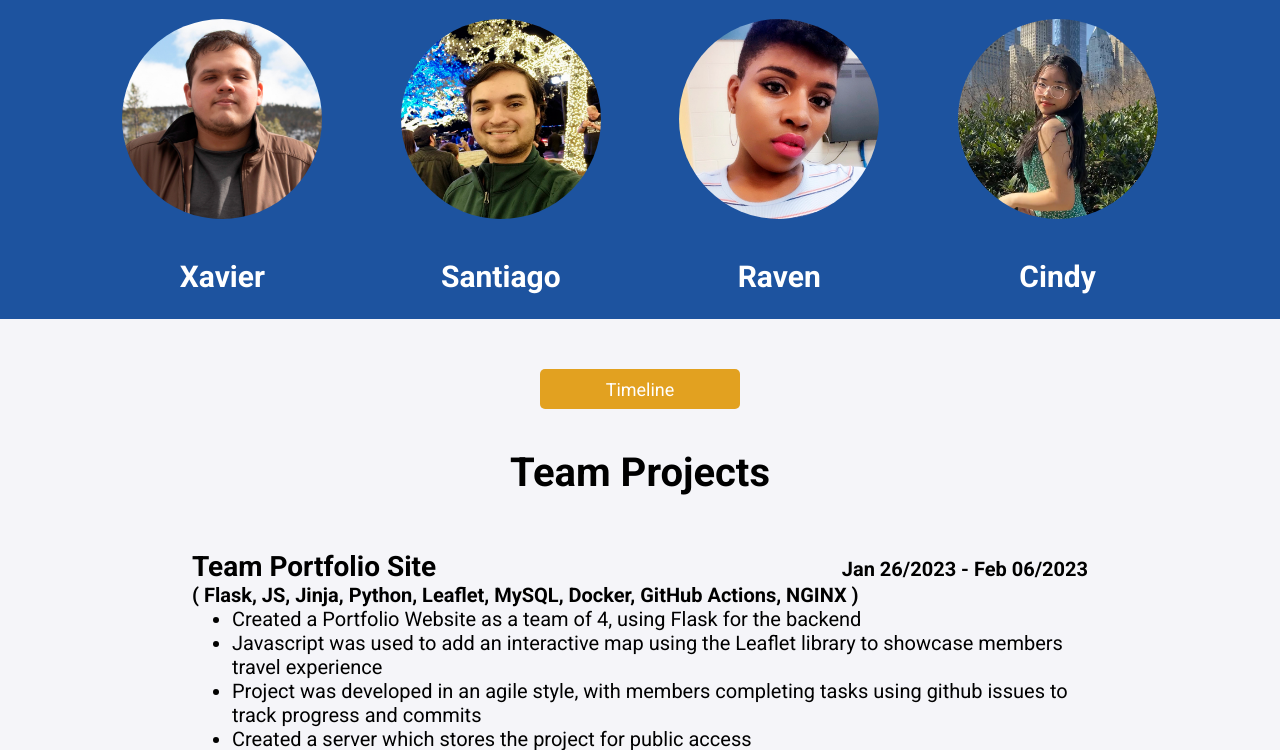
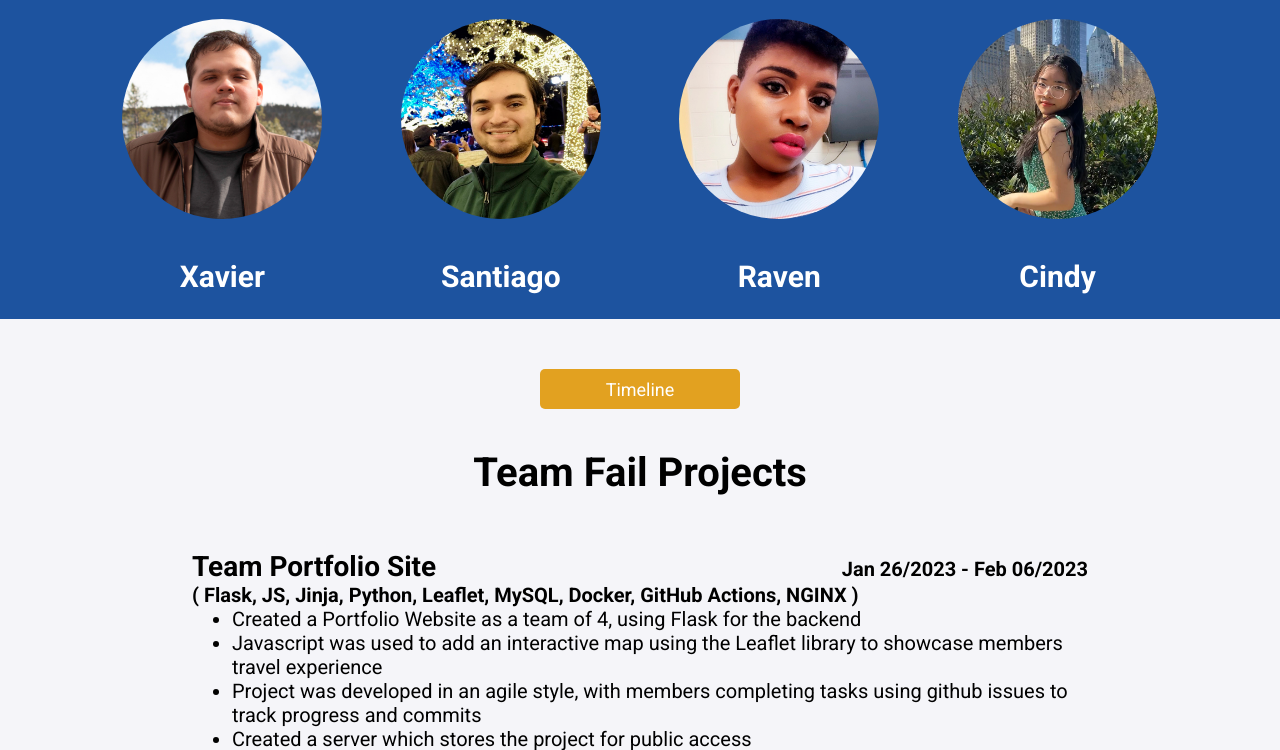
Before and after one commit to SantiagoVeraEspinoza/PersonalPortfolio, a Flask app: page / in a window 1280 px wide. Shown: the part 71-821 px from the top of the page. Run offline with Flask 2, Linux system fonts and the light colour scheme; parts of the project's set-up code (start-up, migrations or seed data) failed here and were passed over.

Commit message:
Failed work notification

```diff
--- a/app/templates/index.html
+++ b/app/templates/index.html
@@ -69,7 +69,7 @@
   </div>
 
   <div class="section-header">
-    <h1>Team Projects</h1>
+    <h1>Team Fail Projects</h1>
   </div>
 
   {%for i in range(team_projects["project"] | length)%}
```
